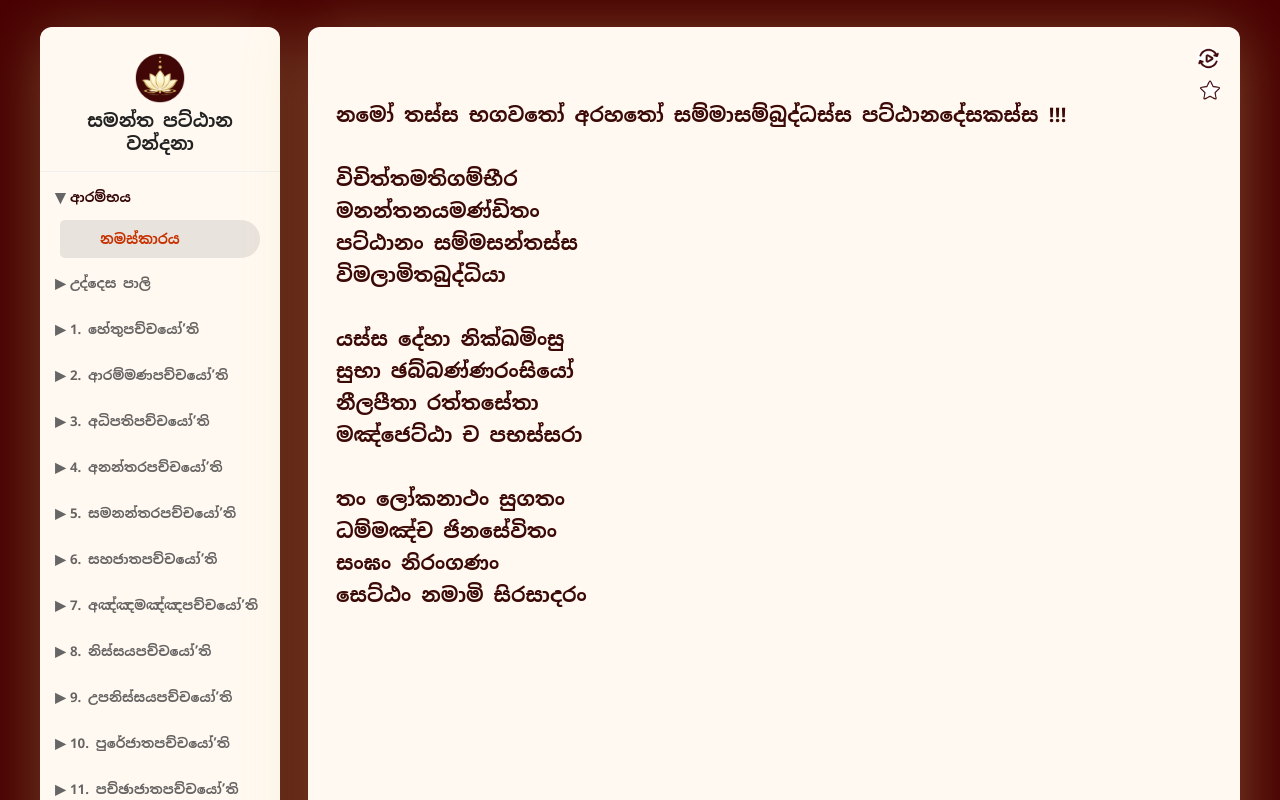
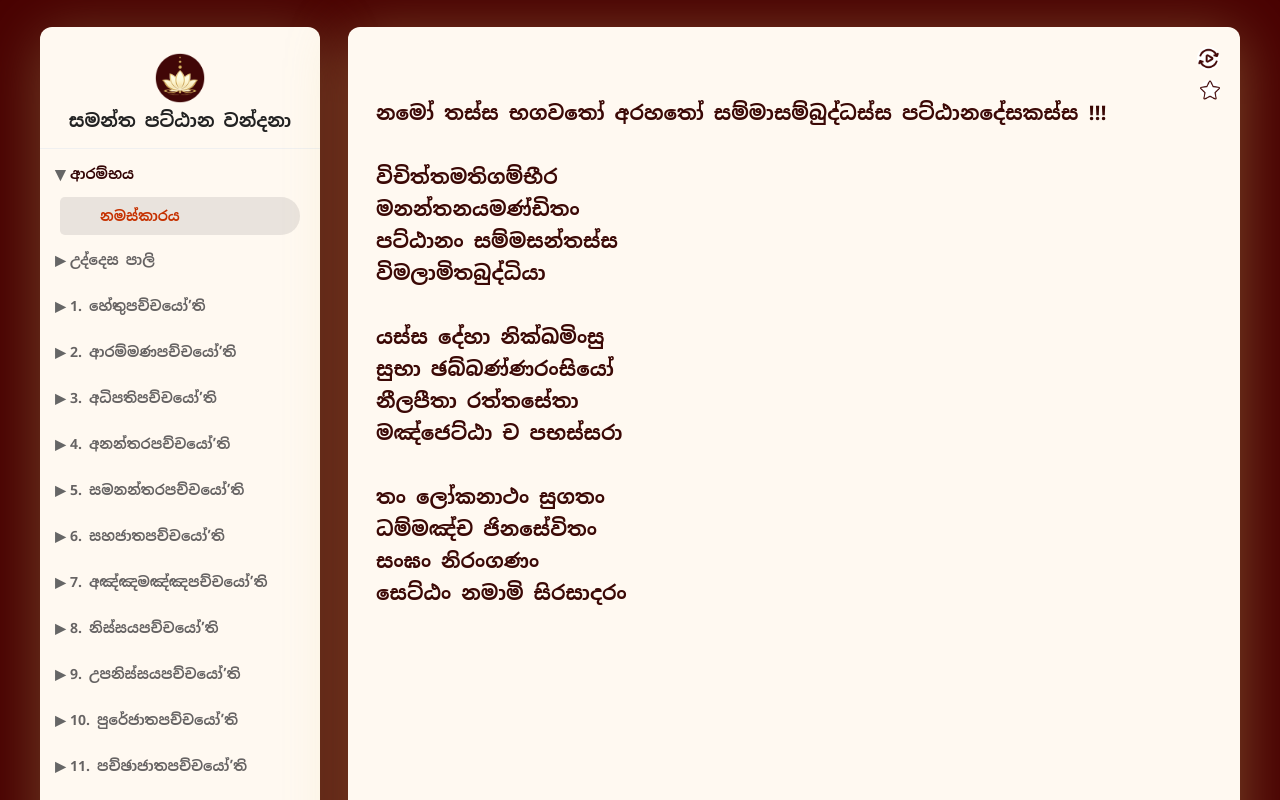
Before and after one commit to narthanasathsara93/samantha-patthana, a Vue app: page / in a window 1280 px wide. Shown: the top 800 px of the page. Built offline with nearby package versions, Linux system fonts and the light colour scheme.

Commit message:
sidebar updated

```diff
--- a/src/components/Sidebar.vue
+++ b/src/components/Sidebar.vue
@@ -155,7 +155,7 @@ const getImage = () => {
 }
 /* ===== Sidebar ===== */
 .sidebar {
-  width: 240px;
+  width: 280px;
   padding: 10px 0;
   transition: transform 0.3s ease;
   background: #fff9f1;
@@ -298,6 +298,7 @@ const getImage = () => {
 
 .verse-title {
   flex: 1;
+  font-size: 14px;
 }
 
 .bookmark-indicator {
```
